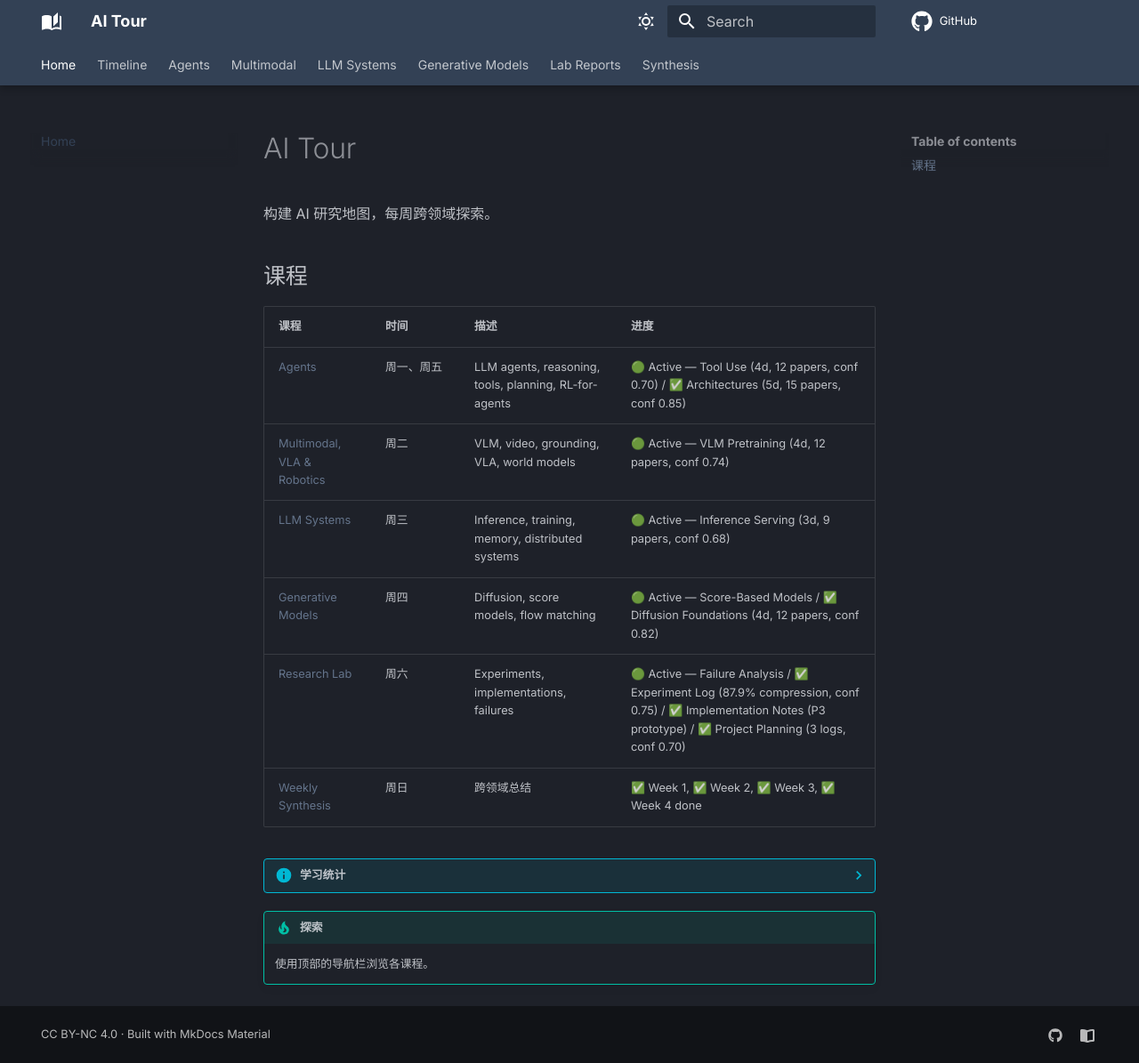
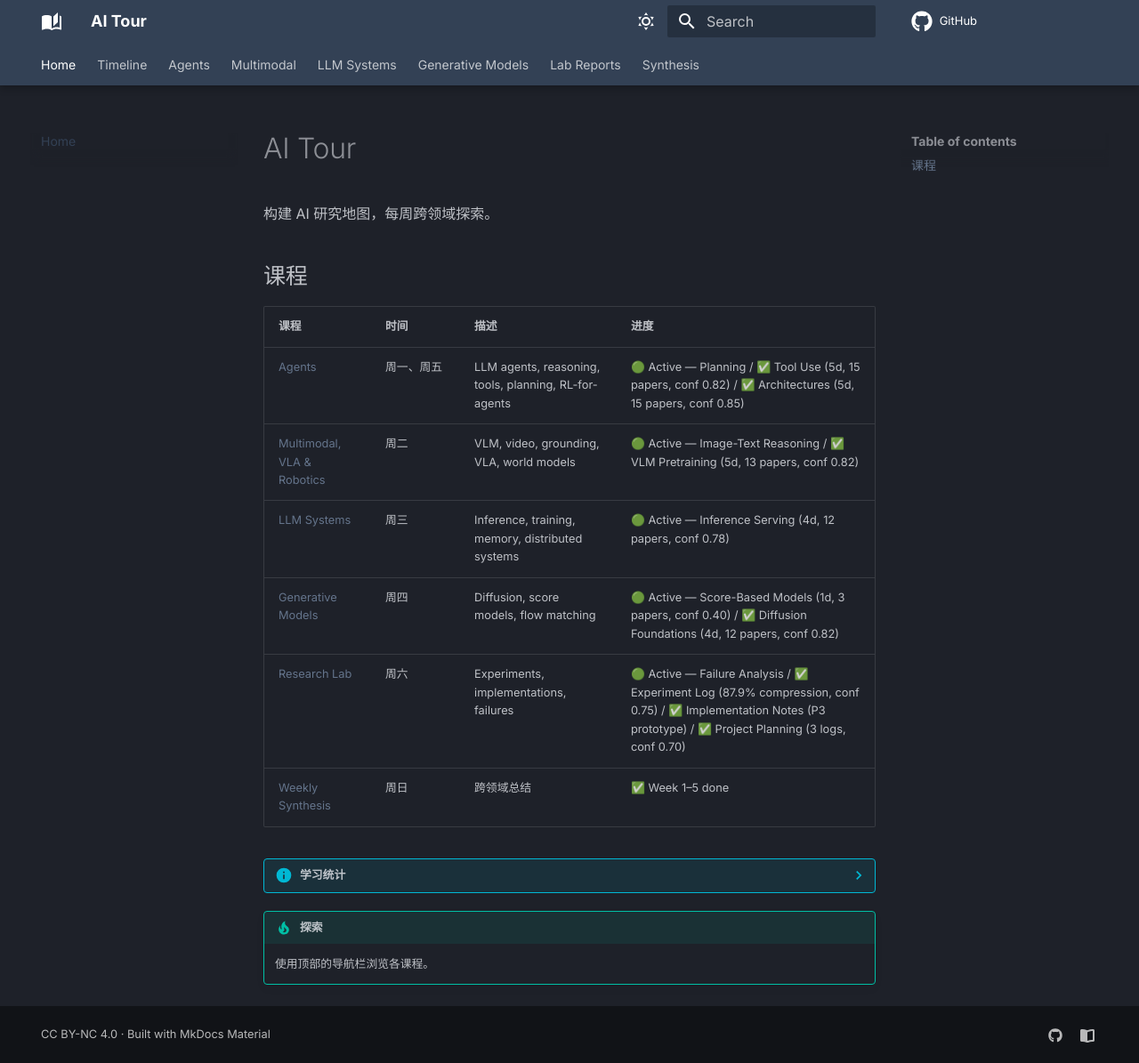
Before and after one commit to caiyuanrui/ai-tour, an MkDocs documentation site: the page built from docs/index.md, in a window 1280 px wide and 1195 px high. Shown: the whole window at 89% size. Built offline with MkDocs 1.6.1 and Material for MkDocs 9.7.7, drawn with Linux system fonts in a browser that asks for light colours; comment, search, counter and statistics services are not loaded.

Commit message:
ai-tour: synthesis / weekly-synthesis — Week 5 synthesis (Capstone: Tool Use + VLM Pretraining completed, ChainCaps safety, Sarathi-Serve, Consistency Models, P3 validated)

```diff
--- a/docs/index.md
+++ b/docs/index.md
@@ -6,17 +6,19 @@
 
 | 课程 | 时间 | 描述 | 进度 |
 |------|------|------|------|
-| [Agents](agents/index.md) | 周一、周五 | LLM agents, reasoning, tools, planning, RL-for-agents | 🟢 Active — Tool Use (4d, 12 papers, conf 0.70) / ✅ Architectures (5d, 15 papers, conf 0.85) |
-| [Multimodal, VLA & Robotics](multimodal/index.md) | 周二 | VLM, video, grounding, VLA, world models | 🟢 Active — VLM Pretraining (4d, 12 papers, conf 0.74) |
-| [LLM Systems](llm-systems/index.md) | 周三 | Inference, training, memory, distributed systems | 🟢 Active — Inference Serving (3d, 9 papers, conf 0.68) |
-| [Generative Models](generative-models/index.md) | 周四 | Diffusion, score models, flow matching | 🟢 Active — Score-Based Models / ✅ Diffusion Foundations (4d, 12 papers, conf 0.82) |
+| [Agents](agents/index.md) | 周一、周五 | LLM agents, reasoning, tools, planning, RL-for-agents | 🟢 Active — Planning / ✅ Tool Use (5d, 15 papers, conf 0.82) / ✅ Architectures (5d, 15 papers, conf 0.85) |
+| [Multimodal, VLA & Robotics](multimodal/index.md) | 周二 | VLM, video, grounding, VLA, world models | 🟢 Active — Image-Text Reasoning / ✅ VLM Pretraining (5d, 13 papers, conf 0.82) |
+| [LLM Systems](llm-systems/index.md) | 周三 | Inference, training, memory, distributed systems | 🟢 Active — Inference Serving (4d, 12 papers, conf 0.78) |
+| [Generative Models](generative-models/index.md) | 周四 | Diffusion, score models, flow matching | 🟢 Active — Score-Based Models (1d, 3 papers, conf 0.40) / ✅ Diffusion Foundations (4d, 12 papers, conf 0.82) |
 | [Research Lab](lab-reports/index.md) | 周六 | Experiments, implementations, failures | 🟢 Active — Failure Analysis / ✅ Experiment Log (87.9% compression, conf 0.75) / ✅ Implementation Notes (P3 prototype) / ✅ Project Planning (3 logs, conf 0.70) |
-| [Weekly Synthesis](synthesis/index.md) | 周日 | 跨领域总结 | ✅ Week 1, ✅ Week 2, ✅ Week 3, ✅ Week 4 done |
+| [Weekly Synthesis](synthesis/index.md) | 周日 | 跨领域总结 | ✅ Week 1–5 done |
 
 ??? info "学习统计"
     - 课程数: 5 + 1 synthesis
-    - 论文阅读: 83 篇（28 主 + 55 相关）
+    - 论文阅读: 89 篇（30 主 + 59 相关）
     - 开始日期: 2026-06-01
+    - 已完成主题: 4（Architectures, Tool Use, VLM Pretraining, Diffusion Foundations）
+    - 激活中主题: 5（Planning, Image-Text Reasoning, Inference Serving, Score-Based Models, Failure Analysis）
 
 !!! tip "探索"
     使用顶部的导航栏浏览各课程。
--- a/mkdocs.yml
+++ b/mkdocs.yml
@@ -100,6 +100,8 @@ nav:
       - "Day 3 — SigLIP": multimodal/vlm-pretraining/2026-06-16-vlm-pretraining.md
       - "Day 4 — MM1": multimodal/vlm-pretraining/2026-06-23-vlm-pretraining.md
       - "Day 5 — Topic Capstone": multimodal/vlm-pretraining/2026-06-30-vlm-pretraining.md
+    - Image-Text Reasoning:
+      - multimodal/image-text-reasoning/index.md
   - LLM Systems:
     - llm-systems/index.md
     - Inference Serving:
@@ -141,6 +143,7 @@ nav:
       - "Week 2": synthesis/weekly/2026-06-14-weekly-synthesis.md
       - "Week 3": synthesis/weekly/2026-06-21-weekly-synthesis.md
       - "Week 4": synthesis/weekly/2026-06-28-weekly-synthesis.md
+      - "Week 5": synthesis/weekly/2026-07-05-weekly-synthesis.md
 
 extra:
   social:
```
Also changed, not shown: docs/multimodal/image-text-reasoning/index.md (added, +5 -0 lines), docs/multimodal/index.md (+1 -1 lines), docs/synthesis/index.md (+1 -0 lines), docs/synthesis/weekly/2026-07-05-weekly-synthesis.md (added, +138 -0 lines).
